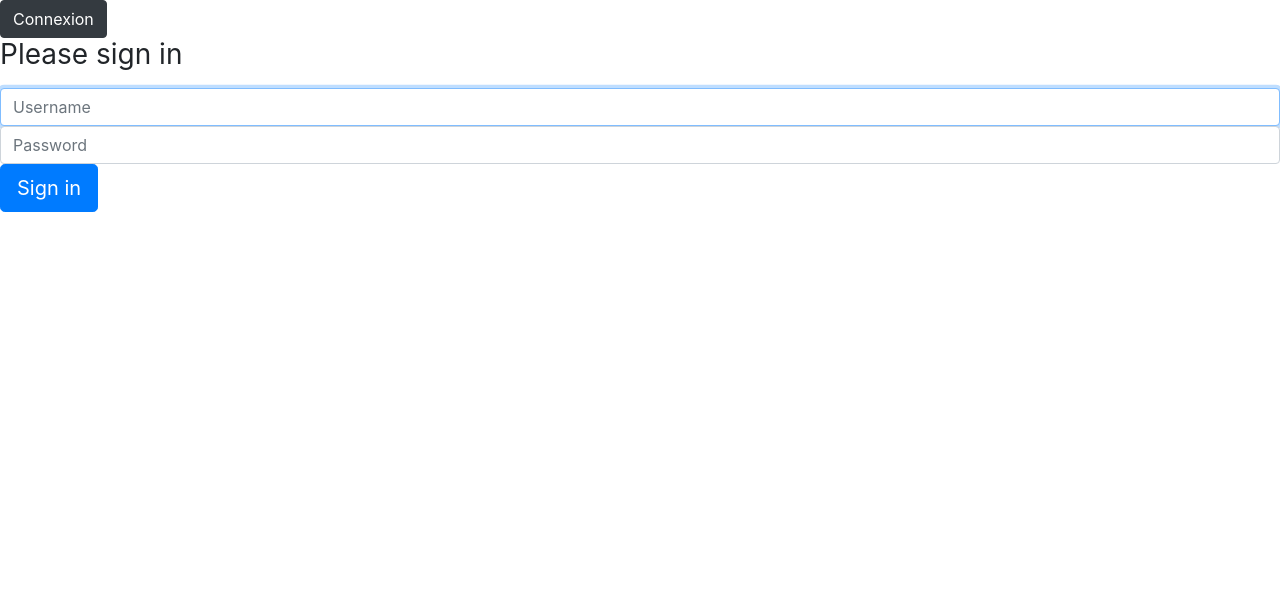
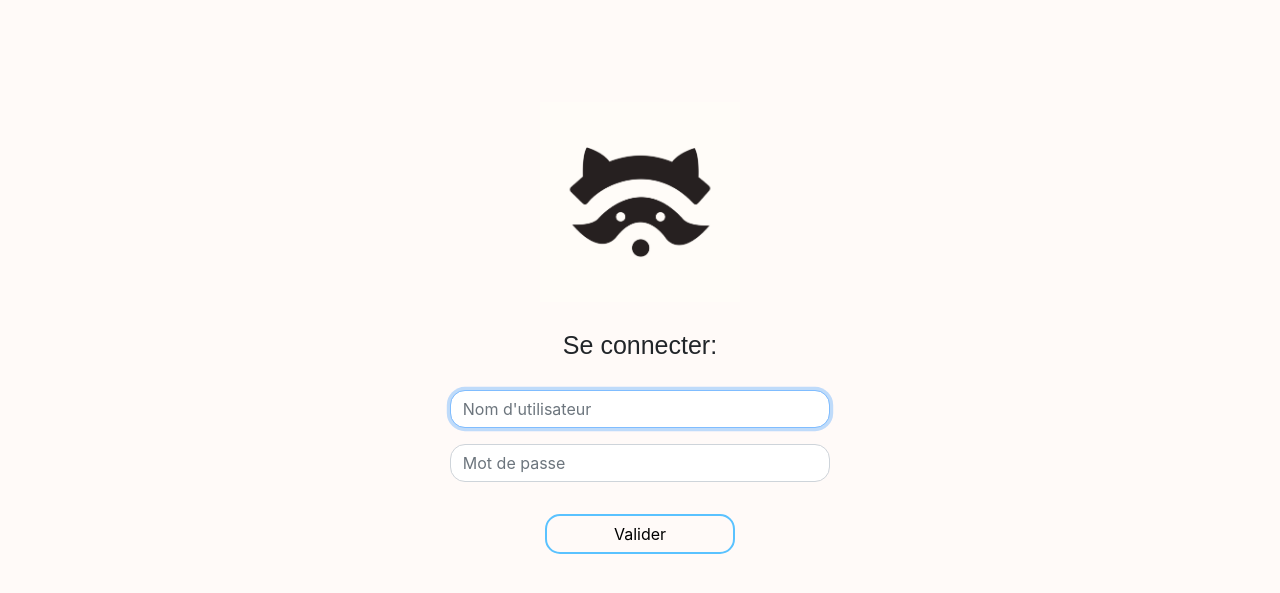
Before and after one commit to Lacouleur/Gaston-Back, a Symfony app: template website-skeleton/templates/security/login.html.twig in a window 1280 px wide. Shown: the top 593 px of the page. Run offline with Twig, Linux system fonts and the light colour scheme; the template is opened without the code that fills it, so the values that code supplies are empty; some libraries are stand-ins or nearby versions.

Commit message:
init new branch

```diff
--- a/website-skeleton/templates/base.html.twig
+++ b/website-skeleton/templates/base.html.twig
@@ -7,14 +7,7 @@
         {% block stylesheets %}{% endblock %}
     </head>
     <body>
-        <nav>
-            {% if not app.user %}
-                <a href="{{ path('app_login') }}" class="btn btn-dark">Connexion</a>
-            {% endif %}
-            {% if app.user %}
-                <a href="{{ path('app_logout') }}" class="btn btn-dark">Déconnexion</a>
-            {% endif %}
-        </nav>
+
         {% block body %}{% endblock %}
         {% block javascripts %}{% endblock %}
     </body>
--- a/website-skeleton/templates/security/login.html.twig
+++ b/website-skeleton/templates/security/login.html.twig
@@ -1,8 +1,19 @@
 {% extends 'base.html.twig' %}
 
-{% block title %}Log in!{% endblock %}
+
+{% block title %}Se connecter{% endblock %}
+
 
 {% block body %}
+<style>
+.body-style { margin-top: 100px; background: rgb(255, 250, 248); padding: 2px 6px; text-align:center; }
+.body-title { margin: 1em auto; font: 25px/1.5 sans-serif; text-align: center;}
+.div-username { margin: 1em auto; width: 30%; align: center;}
+.div-password { margin: 1em auto; width: 30%; align: center;}
+.btn { margin: 1em auto; width: 15%; align: center; border-width: 2px ; border-radius: 15px; border-color: rgb(90, 194, 255); background-color: rgb(255, 250, 248); color: black;}
+.form-control { border-radius: 15px;}
+img { width: 200px; height: 200px;}
+</style>
 <form method="post">
     {% if error %}
         <div class="alert alert-danger">{{ error.messageKey|trans(error.messageData, 'security') }}</div>
@@ -13,16 +24,27 @@
             You are logged in as {{ app.user.username }}, <a href="{{ path('app_logout') }}">Logout</a>
         </div>
     {% endif %}
+    <body class="body-style">
+    <img src=" {{ asset ( 'uploads/pictures/logo-black.png' ) }} " alt="logo">
 
-    <h1 class="h3 mb-3 font-weight-normal">Please sign in</h1>
+    <h1 class="body-title">Se connecter:</h1>
+    <div class="div-username">
     <label for="inputUsername" class="sr-only">Username</label>
-    <input type="text" value="{{ last_username }}" name="username" id="inputUsername" class="form-control" placeholder="Username" required autofocus>
+    <input type="text" value="{{ last_username }}" name="username" id="inputUsername" class="form-control" placeholder="Nom d'utilisateur" required autofocus>
+    </div>
+    <div class="div-password">
     <label for="inputPassword" class="sr-only">Password</label>
-    <input type="password" name="password" id="inputPassword" class="form-control" placeholder="Password" required>
+    <input type="password" name="password" id="inputPassword" class="form-control" placeholder="Mot de passe" required>
+    </div>
 
     <input type="hidden" name="_csrf_token"
            value="{{ csrf_token('authenticate') }}"
     >
+    <button class="btn" type="submit">
+            Valider
+    </button>
+
+    </body>
 
     {#
         Uncomment this section and add a remember_me option below your firewall to activate remember me functionality.
@@ -35,8 +57,6 @@
         </div>
     #}
 
-    <button class="btn btn-lg btn-primary" type="submit">
-        Sign in
-    </button>
+
 </form>
 {% endblock %}
```
Also changed, not shown: website-skeleton/src/Migrations/Version20191104082034.php (added, +61 -0 lines), website-skeleton/templates/main/index.html.twig (+26 -11 lines), website-skeleton/public/uploads/pictures/logo-black.png (added), 1 other file.
